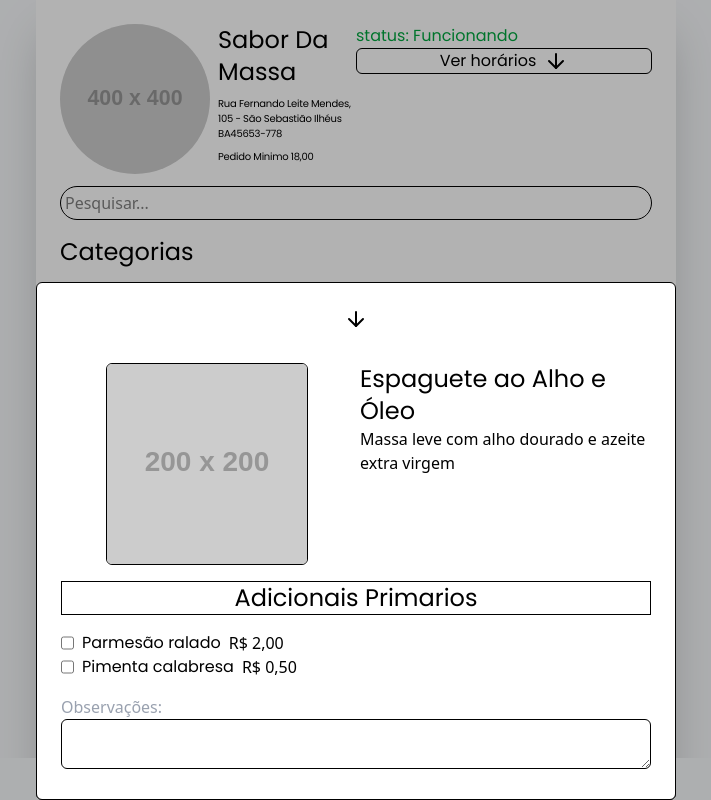
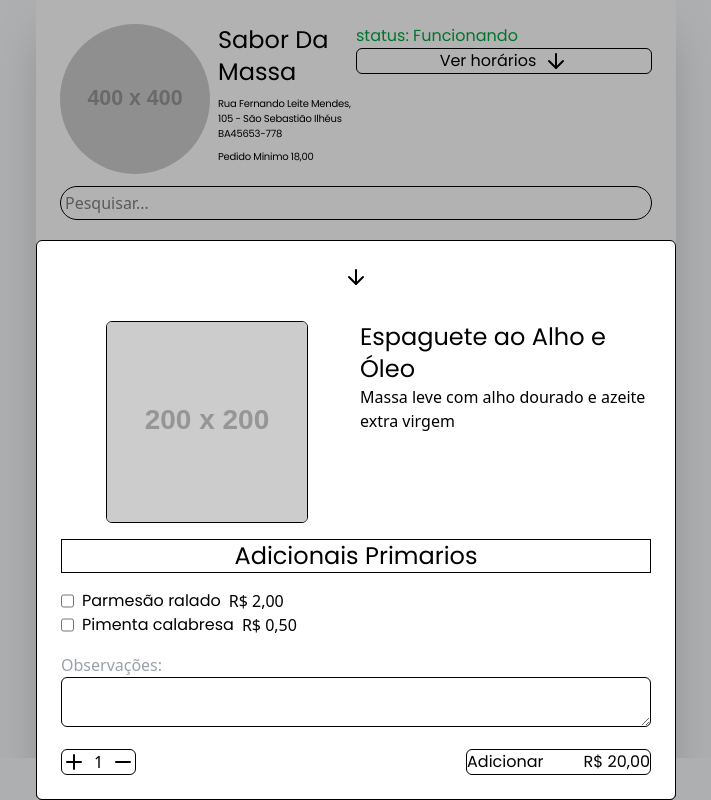
Before and after one commit to lucassoares74/Meu-Menu-Digital, a React (Vite) app: page / in a window 1280 px wide. Both pictures are taken after a click on the item 490 px from the left and 474 px from the top of the page. Shown: the top 800 px of the page, without its empty margins (284-995 px from the left). Built offline with nearby package versions, Linux system fonts and the light colour scheme.

Commit message:
feat: added single price mechanics

```diff
--- a/src/components/Single.tsx
+++ b/src/components/Single.tsx
@@ -1,12 +1,22 @@
 import { useContext } from "react";
 import { mainContext } from "./../context/MainContext";
-import { ArrowDown } from "lucide-react";
+import { ArrowDown, Plus, Minus } from "lucide-react";
 
 function Single() {
   const contexto = useContext(mainContext);
   if (!contexto) return null;
-  const { isSingleOpen, setisSingleOpen, singleTempId, ProductsList } =
-    contexto;
+  const {
+    isSingleOpen,
+    setisSingleOpen,
+    singleTempId,
+    ProductsList,
+    singleTempQnt,
+    setsingleTempQnt,
+    setsingleTempValue,
+    singleTempValue,
+    setsingleTempAdds,
+    singleTempAdds,
+  } = contexto;
 
   return (
     <div className={isSingleOpen ? "flex justify-center" : "hidden"}>
@@ -41,7 +51,21 @@ function Single() {
                     {b.addsone?.map((a) => {
                       return (
                         <div className="flex gap-2">
-                          <input type="checkbox" />
+                          <input
+                            onChange={(event) => {
+                              if (event.target.checked) {
+                                setsingleTempValue((prev) => prev + a.value);
+                                setsingleTempAdds((prev) => [...prev, a.title]);
+                              } else {
+                                setsingleTempValue((prev) => prev - a.value);
+                                setsingleTempAdds((prev) =>
+                                  prev.filter((item) => item !== a.title)
+                                );
+                              }
+                              console.log(singleTempAdds);
+                            }}
+                            type="checkbox"
+                          />
                           <h1 className="poppins">{a.title}</h1>
                           <h1>
                             {a.value.toLocaleString("pt-BR", {
@@ -63,7 +87,24 @@ function Single() {
                       {b.addstwo?.map((a) => {
                         return (
                           <div className="flex gap-2">
-                            <input type="checkbox" />
+                            <input
+                              onChange={(event) => {
+                                if (event.target.checked) {
+                                  setsingleTempValue((prev) => prev + a.value);
+                                  setsingleTempAdds((prev) => [
+                                    ...prev,
+                                    a.title,
+                                  ]);
+                                } else {
+                                  setsingleTempValue((prev) => prev - a.value);
+                                  setsingleTempAdds((prev) =>
+                                    prev.filter((item) => item !== a.title)
+                                  );
+                                }
+                                console.log(singleTempAdds);
+                              }}
+                              type="checkbox"
+                            />
                             <h1 className="poppins">{a.title}</h1>
                             <h1>
                               {a.value.toLocaleString("pt-BR", {
@@ -81,6 +122,41 @@ function Single() {
                   <h1 className="text-gray-400">Observações:</h1>
                   <textarea className="border rounded-md w-full h-full text-start" />
                 </div>
+                <div className="flex">
+                  <div className="flex gap-2 border rounded-md">
+                    <button
+                      onClick={() => setsingleTempQnt((prev) => prev + 1)}
+                    >
+                      <Plus />
+                    </button>
+                    <h1>{singleTempQnt}</h1>
+                    <button
+                      onClick={() =>
+                        singleTempQnt > 1
+                          ? setsingleTempQnt((prev) => prev - 1)
+                          : console.log("menor")
+                      }
+                    >
+                      <Minus />
+                    </button>
+                  </div>
+                  <div className="flex justify-end w-full">
+                    <div>
+                      <button className="border rounded-md poppins flex gap-10">
+                        Adicionar
+                        <h1>
+                          {(
+                            (b.price + singleTempValue) *
+                            singleTempQnt
+                          ).toLocaleString("pt-BR", {
+                            style: "currency",
+                            currency: "BRL",
+                          })}
+                        </h1>
+                      </button>
+                    </div>
+                  </div>
+                </div>
               </div>
             );
           })}
--- a/src/context/MainContext.tsx
+++ b/src/context/MainContext.tsx
@@ -66,6 +66,12 @@ type MainContextType = {
   setsingleTempId: React.Dispatch<React.SetStateAction<number>>;
   searchValue: string;
   setsearchValue: React.Dispatch<React.SetStateAction<string>>;
+  singleTempQnt: number;
+  setsingleTempQnt: React.Dispatch<React.SetStateAction<number>>;
+  singleTempValue: number;
+  setsingleTempValue: React.Dispatch<React.SetStateAction<number>>;
+  singleTempAdds: string[];
+  setsingleTempAdds: React.Dispatch<React.SetStateAction<string[]>>;
 };
 
 //aqui você exporta o context tipado ou nulo
@@ -477,6 +483,10 @@ export function MainProvider({ children }: MainProviderProps) {
 
   const [searchValue, setsearchValue] = useState<string>("");
 
+  const [singleTempQnt, setsingleTempQnt] = useState<number>(1);
+  const [singleTempValue, setsingleTempValue] = useState<number>(0);
+  const [singleTempAdds, setsingleTempAdds] = useState<string[]>([]);
+
   return (
     <mainContext.Provider
       value={{
@@ -515,6 +525,12 @@ export function MainProvider({ children }: MainProviderProps) {
         setsingleTempId,
         searchValue,
         setsearchValue,
+        singleTempQnt,
+        setsingleTempQnt,
+        singleTempValue,
+        setsingleTempValue,
+        singleTempAdds,
+        setsingleTempAdds,
       }}
     >
       {children}
```
